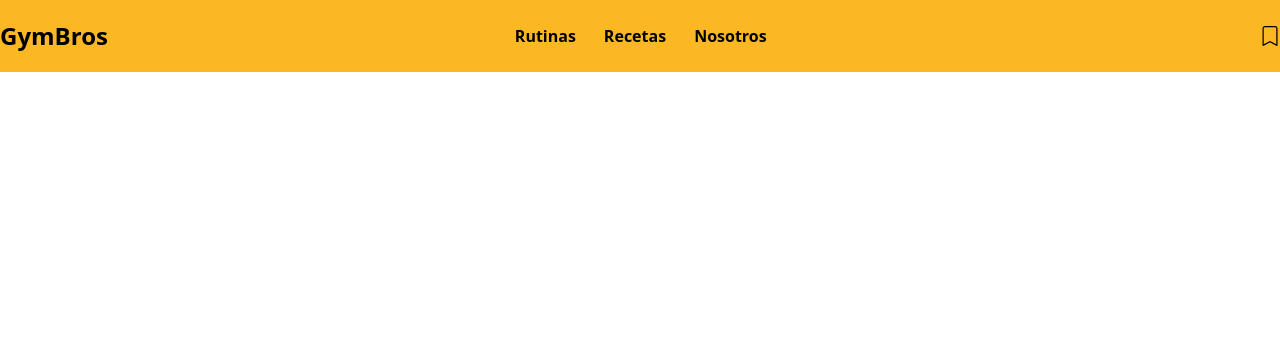
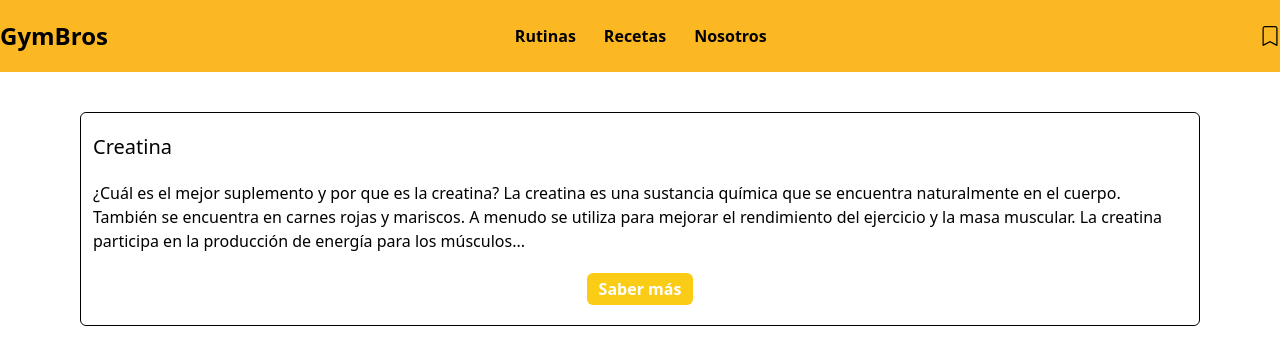
Before and after one commit to saintmrti/ProyectoGymBros, a React (Vite) app: page / in a window 1280 px wide. Shown: the top 364 px of the page. Built offline with nearby package versions, Linux system fonts and the light colour scheme.

Commit message:
nuevos componentes agregados en app y navbar

```diff
--- a/src/App.jsx
+++ b/src/App.jsx
@@ -1,4 +1,5 @@
-import Navbar from './components/navbar/Navbar'
+import ItemInfoContainer from './components/navbar/ItemInfoContainer'
+import NavBar from './components/navbar/NavBar'
 
 
 function App() {
@@ -6,7 +7,8 @@ function App() {
   return (
     <>
       <header className="App-header">
-        <Navbar/>
+        <NavBar/>
+        <ItemInfoContainer/>
       </header>
     </>
   )
--- /dev/null
+++ b/src/components/navbar/ItemInfoContainer.jsx
@@ -0,0 +1,15 @@
+const ItemInfoContainer = () => {
+  return (
+    <>
+        <div id="cardInfo" className="my-10 mx-20 grid justify-items-stretch border border-black py-5 px-3 rounded-md">
+            <h1 className="text-xl">Creatina</h1>
+            <p className="py-5">
+                ¿Cuál es el mejor suplemento y por que es la creatina? La creatina es una sustancia química que se encuentra naturalmente en el cuerpo. También se encuentra en carnes rojas y mariscos. A menudo se utiliza para mejorar el rendimiento del ejercicio y la masa muscular. La creatina participa en la producción de energía para los músculos...
+            </p>
+            <button className="text-white bg-yellow-400 justify-self-center py-1 px-3 rounded-md font-bold">Saber más</button>
+        </div>
+    </>
+  )
+}
+
+export default ItemInfoContainer
--- a/src/components/navbar/NavBar.jsx
+++ b/src/components/navbar/NavBar.jsx
@@ -1,6 +1,6 @@
-import React from 'react'
+import SaveWidget from './SaveWidget'
 
-const Navbar = () => {
+const NavBar = () => {
 
   function openMenu() {
     let menu = document.getElementById('menu')
@@ -10,7 +10,7 @@ const Navbar = () => {
 
   return (
     <>
-      <nav className='navbar py-5 relative'>
+      <nav id='navbar' className='py-5 relative'>
         <div className='container mx-auto flex items-center px-8 xl:px-0 font-bold'>
           <h1 className='flex flex-grow font-sans text-2xl'><a href="">GymBros</a></h1>
           <div className='flex lg:hidden'>
@@ -31,9 +31,7 @@ const Navbar = () => {
                 <a href="">Guardados</a>
               </li>
             </ul>
-            <button className='lg:flex hidden'>
-              <a href=""><i className='bi bi-bookmark' style={{fontSize: 20}}></i></a>
-            </button>
+            <SaveWidget/>
           </div>
         </div>
       </nav>
@@ -41,4 +39,4 @@ const Navbar = () => {
   )
 }
 
-export default Navbar
+export default NavBar
--- /dev/null
+++ b/src/components/navbar/SaveWidget.jsx
@@ -0,0 +1,9 @@
+const SaveWidget = () => {
+  return (
+    <button className='lg:flex hidden'>
+        <a href=""><i className='bi bi-bookmark' style={{fontSize: 20}}></i></a>
+    </button>
+  )
+}
+
+export default SaveWidget
--- a/src/index.css
+++ b/src/index.css
@@ -2,6 +2,10 @@
 @tailwind components;
 @tailwind utilities;
 
-.navbar {
+#navbar {
     background-color: #FCB823;
 }
+
+#cardInfo{
+
+}
```
